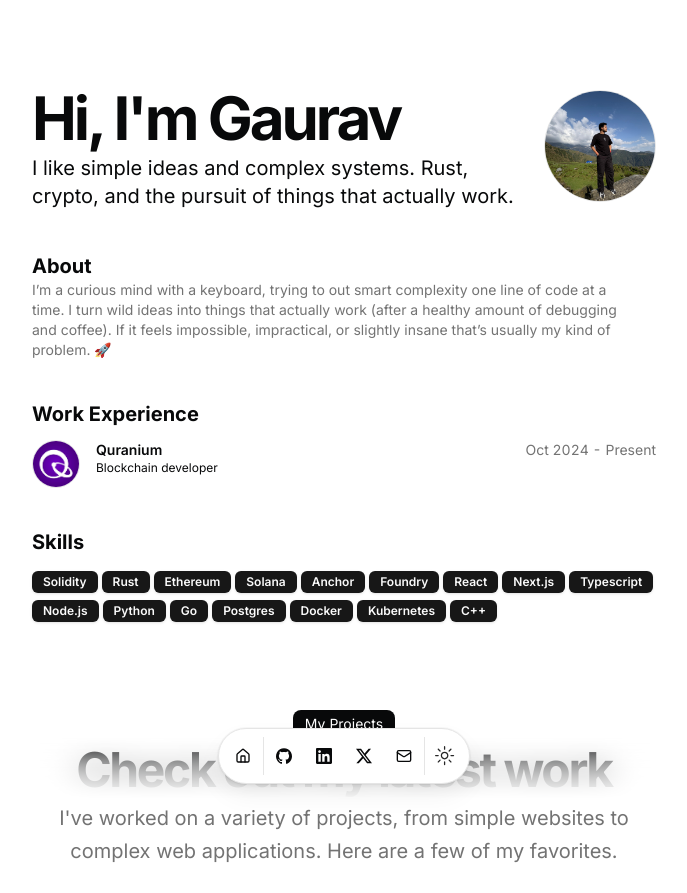
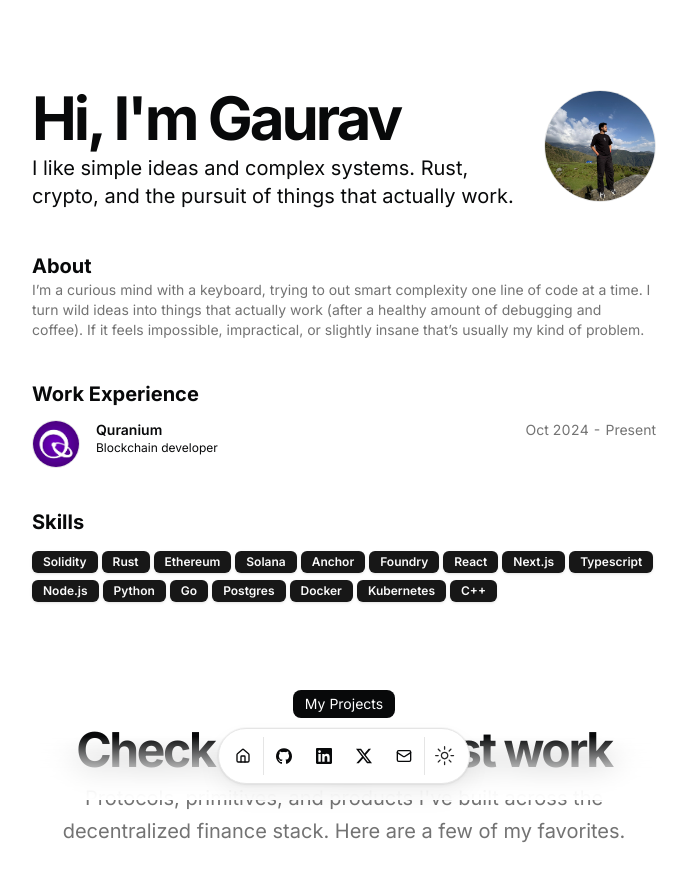
Before and after one commit to gks2022004/gks2022004.github.io, a Next.js app: page / in a window 1280 px wide. Shown: the top 893 px of the page, without its empty margins (296-983 px from the left). Built offline with nearby package versions, Linux system fonts and the light colour scheme.

Commit message:
fixed intro of project

```diff
--- a/src/app/page.tsx
+++ b/src/app/page.tsx
@@ -104,8 +104,7 @@ export default function Page() {
                   Check out my latest work
                 </h2>
                 <p className="text-muted-foreground md:text-xl/relaxed lg:text-base/relaxed xl:text-xl/relaxed">
-                  I&apos;ve worked on a variety of projects, from simple
-                  websites to complex web applications. Here are a few of my
+                  Protocols, primitives, and products I&apos;ve built across the decentralized finance stack. Here are a few of my
                   favorites.
                 </p>
               </div>
--- a/src/data/resume.tsx
+++ b/src/data/resume.tsx
@@ -10,7 +10,7 @@ export const DATA = {
   description:
     "I like simple ideas and complex systems. Rust, crypto, and the pursuit of things that actually work.",
   summary:
-    "I’m a curious mind with a keyboard, trying to out smart complexity one line of code at a time. I turn wild ideas into things that actually work (after a healthy amount of debugging and coffee). If it feels impossible, impractical, or slightly insane that’s usually my kind of problem. 🚀 ",
+    "I’m a curious mind with a keyboard, trying to out smart complexity one line of code at a time. I turn wild ideas into things that actually work (after a healthy amount of debugging and coffee). If it feels impossible, impractical, or slightly insane that’s usually my kind of problem. ",
   avatarUrl: "/me.jpg",
   skills: [
     "Solidity",
```
